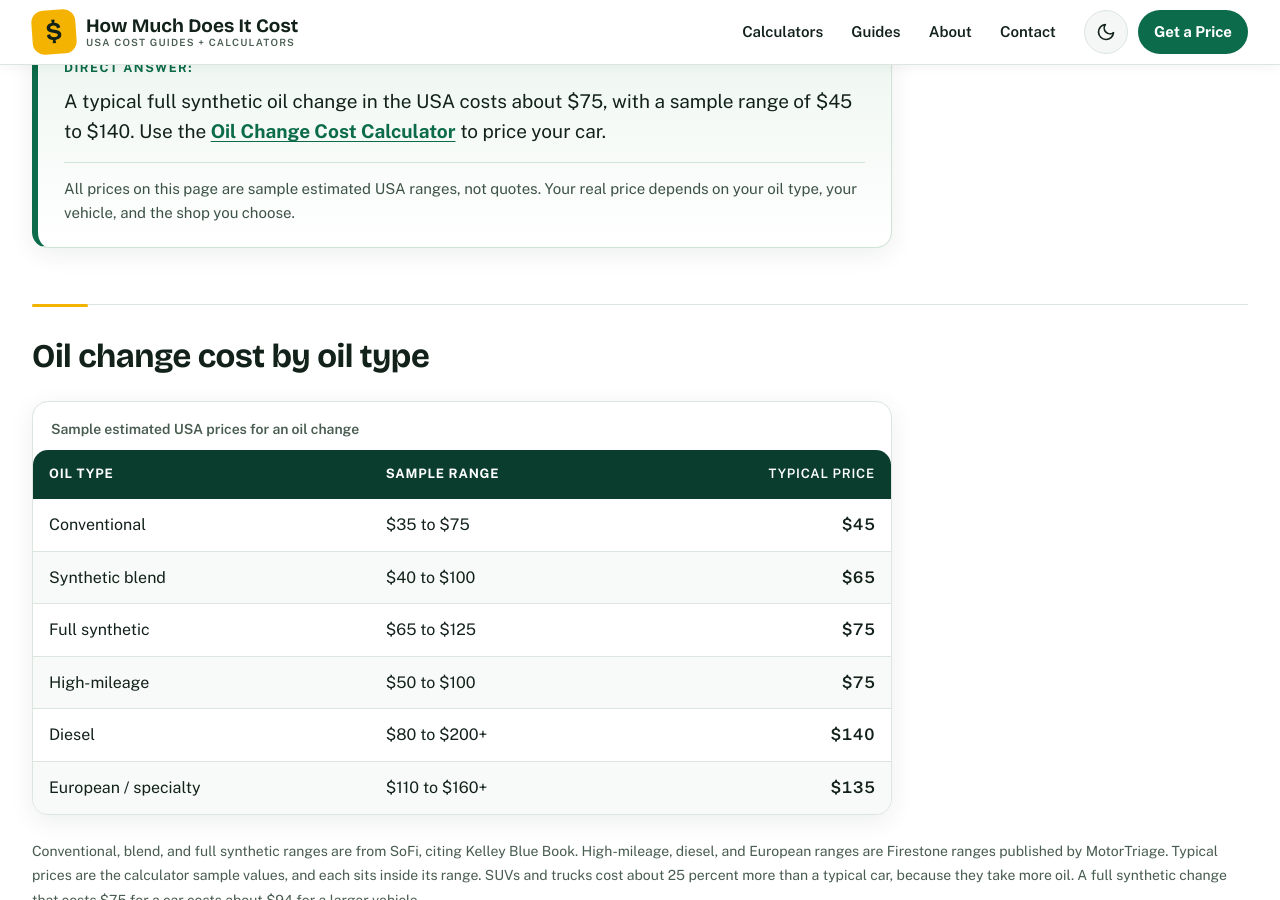
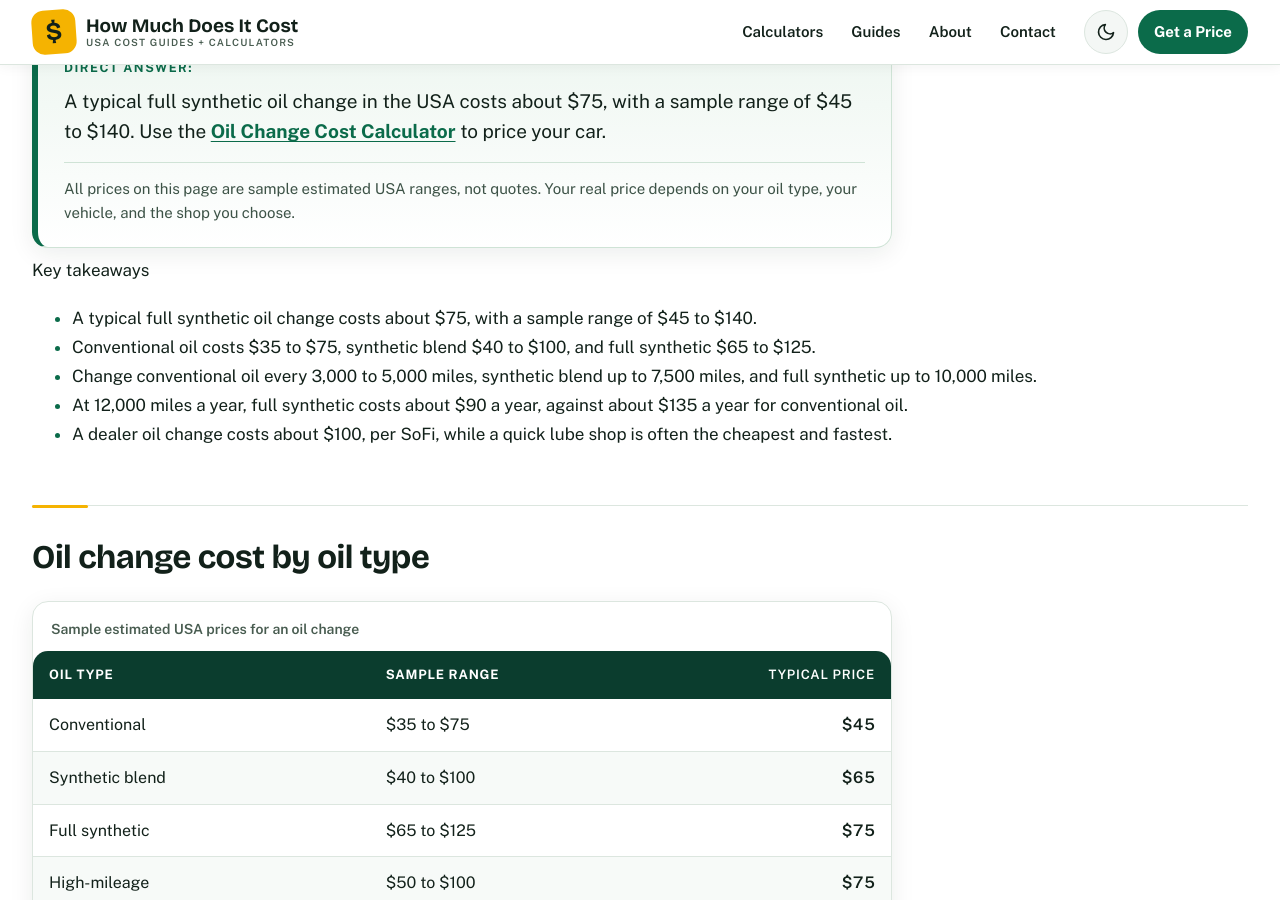
Before and after one commit to zaidmeo09-dhangal/howmuchdoesitcostusa, a Jekyll site: the page built from _posts/2026-11-14-how-much-does-an-oil-change-cost.md, in a window 1280 px wide and 900 px high, scrolled down 1604 px. Built offline with Jekyll 4.4.1, drawn with Linux system fonts in a browser that asks for light colours; some of the changed text lies outside the part shown.

Commit message:
Initial deploy: add _posts/2026-11-14-how-much-does-an-oil-change-cost.md

```diff
--- a/_posts/2026-11-14-how-much-does-an-oil-change-cost.md
+++ b/_posts/2026-11-14-how-much-does-an-oil-change-cost.md
@@ -6,6 +6,10 @@ meta_description: "How much does an oil change cost? Compare prices by oil type,
 date: 2026-11-14
 permalink: /blog/how-much-does-an-oil-change-cost/
 breadcrumb: Blog
+guide_category: "Car Costs"
+calculator_url: "/oil-change-cost-calculator/"
+calculator_name: "Oil Change Cost Calculator"
+calculator_heading: "Price your own oil change"
 schema: |
   {
     "@context": "https://schema.org",
@@ -99,6 +103,17 @@ schema: |
 <p class="note">All prices on this page are sample estimated USA ranges, not quotes. Your real price depends on your oil type, your vehicle, and the shop you choose.</p>
 </div>
 
+<div class="key-takeaways">
+<p class="key-takeaways-title">Key takeaways</p>
+<ul>
+<li>A typical full synthetic oil change costs about $75, with a sample range of $45 to $140.</li>
+<li>Conventional oil costs $35 to $75, synthetic blend $40 to $100, and full synthetic $65 to $125.</li>
+<li>Change conventional oil every 3,000 to 5,000 miles, synthetic blend up to 7,500 miles, and full synthetic up to 10,000 miles.</li>
+<li>At 12,000 miles a year, full synthetic costs about $90 a year, against about $135 a year for conventional oil.</li>
+<li>A dealer oil change costs about $100, per SoFi, while a quick lube shop is often the cheapest and fastest.</li>
+</ul>
+</div>
+
 ## Oil change cost by oil type
 
 <p class="table-hint">Swipe to see the High column &rarr;</p>
@@ -149,6 +164,11 @@ An advertised oil change price usually covers the base oil, a standard filter, a
 ## How much an oil change costs per year
 
 Full synthetic costs more per visit but lasts longer, so it can cost less per year. At 12,000 miles a year, the math runs like this. Conventional oil at $45 a change every 4,000 miles, the middle of the 3,000 to 5,000 mile interval, is 3 changes a year, or $135 a year. Synthetic blend at $65 a change every 7,500 miles is 1.6 changes a year, or about $104 a year. Full synthetic at $75 a change every 10,000 miles is 1.2 changes a year, or $90 a year. The 12,000 miles a year figure is an assumption for this comparison, so redo it with your own yearly miles. A dealer visit can also cost more per change, at about $100, per SoFi, which moves the yearly total up the same way.
+
+<aside class="pull-quote">
+<p class="pull-quote-label">Money-saving tip</p>
+<p>Follow your manual interval. Changing oil more often than your manual says wastes money, and changing it late can damage the engine.</p>
+</aside>
 
 ## DIY vs hiring a pro
 
```
